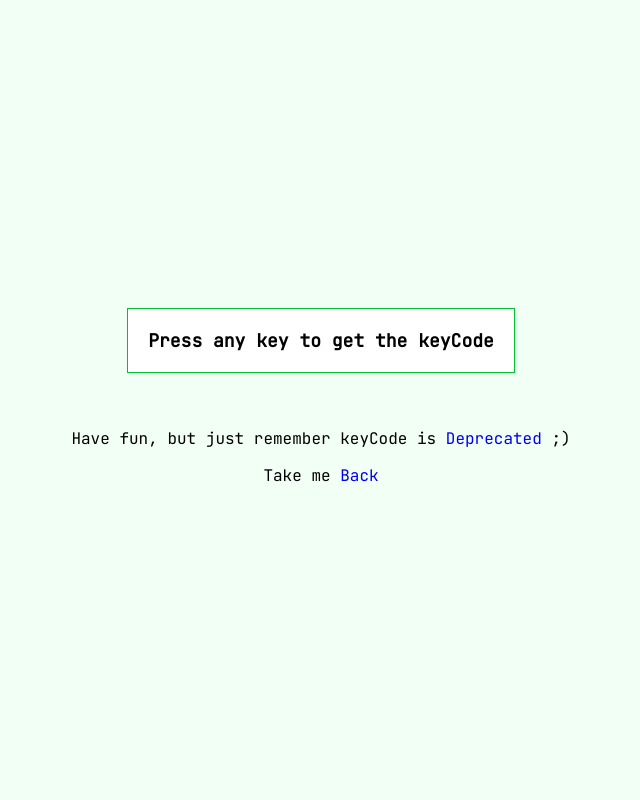
After one commit to jaumemy/50projects, a Django app: page /event_keycodes/ in a window 1280 px wide. The commit adds this page. Shown: the whole page, without its empty margins (319-959 px from the left). Run offline with Django 3.2, Linux system fonts and the light colour scheme; some libraries are stand-ins or nearby versions.

Commit message:
11 - Event keyCodes

```diff
--- /dev/null
+++ b/projects/templates/projects/event_keycodes.html
@@ -0,0 +1,26 @@
+<!DOCTYPE html>
+{% load static %}
+<html lang="en" dir="ltr">
+  <head>
+    <meta charset="utf-8">
+    <link rel="stylesheet" href="https://cdnjs.cloudflare.com/ajax/libs/font-awesome/5.14.0/css/all.min.css" integrity="sha512-1PKOgIY59xJ8Co8+NE6FZ+LOAZKjy+KY8iq0G4B3CyeY6wYHN3yt9PW0XpSriVlkMXe40PTKnXrLnZ9+fkDaog==" crossorigin="anonymous" />
+    <title>Event Keycodes</title>
+    <link rel="stylesheet"
+    href="https://cdnjs.cloudflare.com/ajax/libs/font-awesome/5.15.1/css/all.min.css" />
+    <link rel="stylesheet" href="{% static 'css/event_keycodes.css' %}">
+  </head>
+  <body>
+
+    <div id="insert">
+      <div class="key">
+        Press any key to get the keyCode
+      </div>
+    </div>
+
+    <p class="pup">Have fun, but just remember keyCode is <a href="https://stackoverflow.com/questions/35394937/keyboardevent-keycode-deprecated-what-does-this-mean-in-practice#35395154">Deprecated</a> ;) </p>
+
+    <p>Take me <a href="{% url 'projects:index' %}">Back</a> </p>
+
+    <script src="{% static 'js/event_keycodes.js' %}"></script>
+  </body>
+</html>
--- a/projects/urls.py
+++ b/projects/urls.py
@@ -16,4 +16,6 @@ urlpatterns = [
     path('form_input_wave/', views.form_input_wave, name='form_input_wave'),
     path('sound_board/', views.sound_board, name='sound_board'),
     path('dad_jokes/', views.dad_jokes, name='dad_jokes'),
+    path('event_keycodes/', views.event_keycodes, name='event_keycodes'),
+
 ]
--- a/projects/views.py
+++ b/projects/views.py
@@ -34,3 +34,6 @@ def sound_board(request):
 
 def dad_jokes(request):
     return render(request,"projects/dad_jokes.html")
+
+def event_keycodes(request):
+    return render(request,"projects/event_keycodes.html")
--- /dev/null
+++ b/static/css/event_keycodes.css
@@ -0,0 +1,59 @@
+@import url('https://fonts.googleapis.com/css2?family=JetBrains+Mono&display=swap');
+
+*{
+  box-sizing: border-box;
+}
+
+body{
+  background-color: #f2fff5;
+  font-family: 'JetBrains Mono', monospace;
+  display: flex;
+  flex-direction: column;
+  align-items: center;
+  justify-content: center;
+  text-align: center;
+  height: 100vh;
+  overflow: hidden;
+  margin: 0;
+}
+
+.key {
+  border: 1px solid #08bd38;
+  background-color: #fff;
+  box-shadow: 1px 1px 3px rgba(0, 0, 0, 0.1);
+  display: inline-flex;
+  align-items: center;
+  font-size: 18px;
+  font-weight: bold;
+  padding: 20px;
+  flex-direction: column;
+  margin: 10px;
+  min-width: 150px;
+  position: relative;
+}
+
+.key small {
+  position: absolute;
+  top: -24px;
+  left: 0;
+  text-align: center;
+  width: 100%;
+  color: #555;
+  font-size: 14px;
+}
+
+.pup{
+  margin-top: 45px;
+}
+
+p{
+  margin-top: 0;
+}
+
+a:visited{
+  color: darkolivegreen;
+}
+
+a{
+  text-decoration: none;
+}
--- /dev/null
+++ b/static/js/event_keycodes.js
@@ -0,0 +1,19 @@
+const insert = document.getElementById('insert')
+
+window.addEventListener('keydown', (event) => {
+  insert.innerHTML = `
+  <div class="key">
+    ${event.key === ' ' ? 'Space' : event.key}
+    <small>event.key</small>
+  </div>
+  <div class="key">
+    ${event.keyCode}
+    <small>event.keyCode</small>
+  </div>
+  <div class="key">
+    ${event.code}
+    <small>event.code</small>
+  </div>
+
+  `
+})
--- a/templates/index.html
+++ b/templates/index.html
@@ -33,6 +33,8 @@
       <a href="{% url 'projects:sound_board' %}" class="link">9 - Sound Board</a>
       <p></p>
       <a href="{% url 'projects:dad_jokes' %}" class="link">10 - Dad Jokes</a>
+      <p></p>
+      <a href="{% url 'projects:event_keycodes' %}" class="link">11 - Event Keycodes</a>
 
 
     </div>
```
